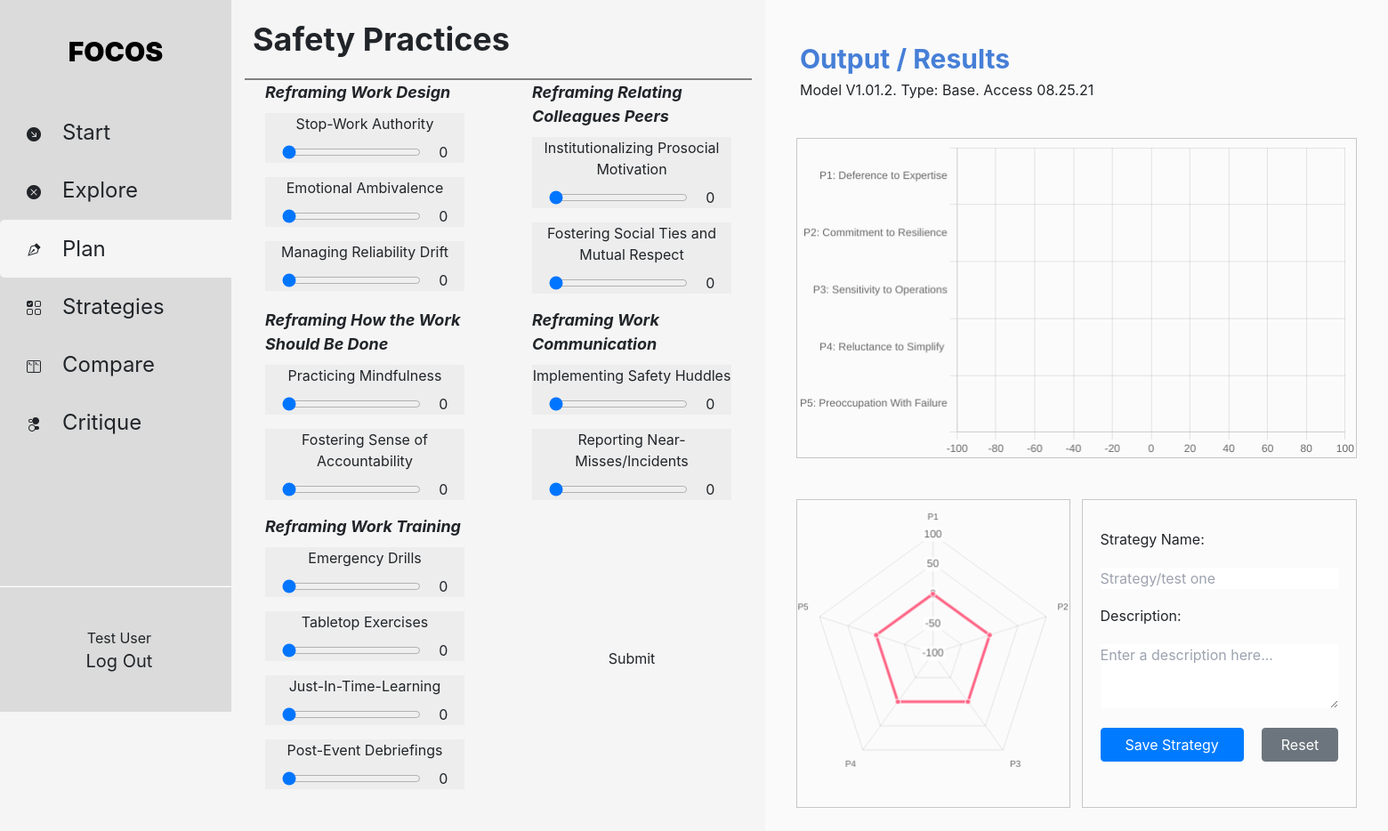
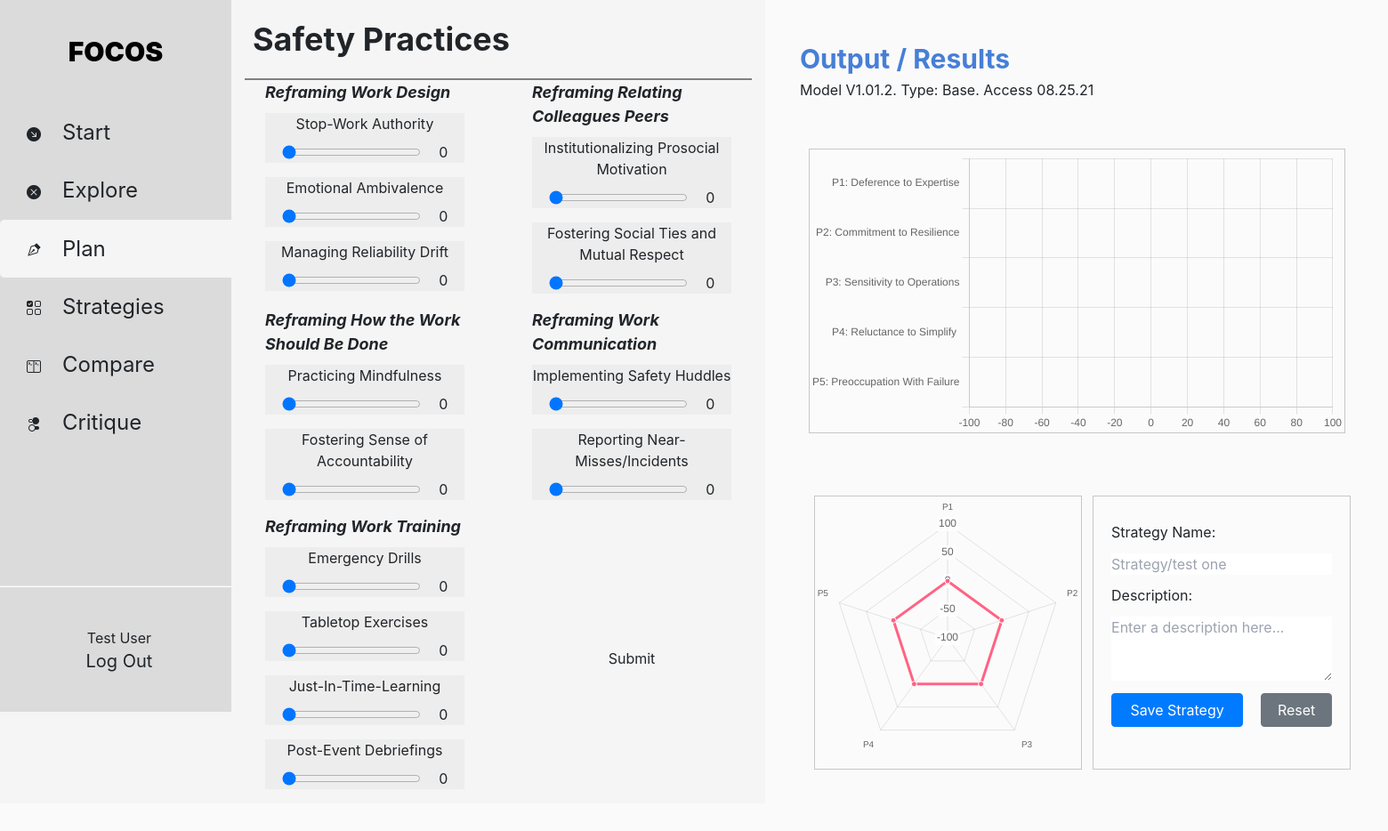
Before and after one commit to PortNLP/FOCOS, a Flask app: page / in a window 1560 px wide. Shown: the whole page at 89% size. After the commit the page ends 887 px from the top, so only its background shows below. Run offline with Flask 2, Linux system fonts and the light colour scheme; some libraries are stand-ins or nearby versions.

Commit message:
fixed auto shrinking for rest of pages

```diff
--- a/static/planning.css
+++ b/static/planning.css
@@ -104,14 +104,15 @@ h6 {
     "."
     ".";
     height: 100%;
-    /*    center items in cell*/
     justify-items: center;
     align-items: center;
 }
 
 .BarchartBox {
-    width: 94%;
-    height: 90%;
+    width: 90%;
+    position: relative;
+    /*box-sizing: border-box;*/
+    height: 40vh;
     margin: 20px;
     border: solid 1px rgb(199, 199, 199);
     background: rgb(251, 251, 251);
@@ -119,12 +120,13 @@ h6 {
 
 .radarChartCard {
     display: flex;
-    height: 90%;
-    width: 96%;
-    justify-content: space-evenly;
+    height: 40vh;
+    width: 90%;
+    justify-content: space-between;
 }
 
 .radarChartBox {
+    position: relative;
     margin: 1%;
     border: solid 1px rgb(199, 199, 199);
     background: rgb(251, 251, 251);
--- a/static/strategies.css
+++ b/static/strategies.css
@@ -111,7 +111,7 @@ h6 {
 .radarChartCard {
     display: flex;
     padding-top: 10px;
-    height: 95%;
+    height: 40vh;
     width: 90%;
     margin: 10px;
     /*border: solid 1px rgb(199, 199, 199);*/
@@ -131,6 +131,7 @@ h6 {
 }
 
 .radarChartBox{
+    position: relative;
     display: flex;
     width: 50%;
     height: auto;
```
